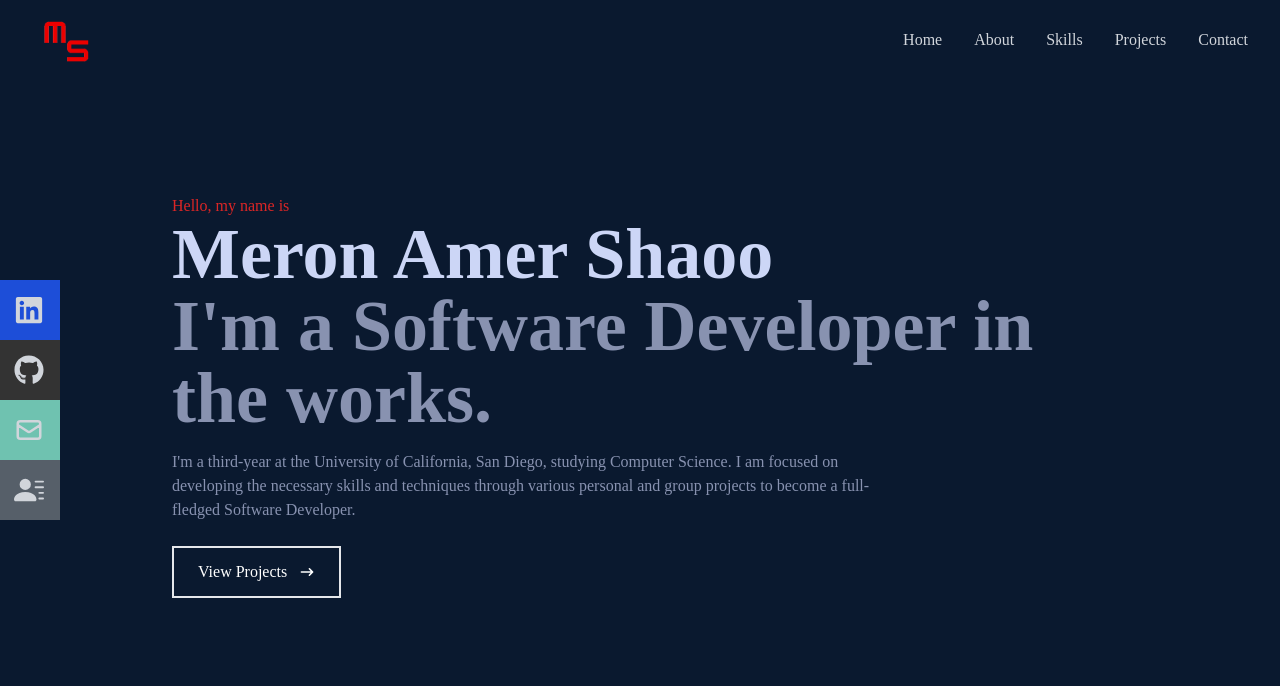
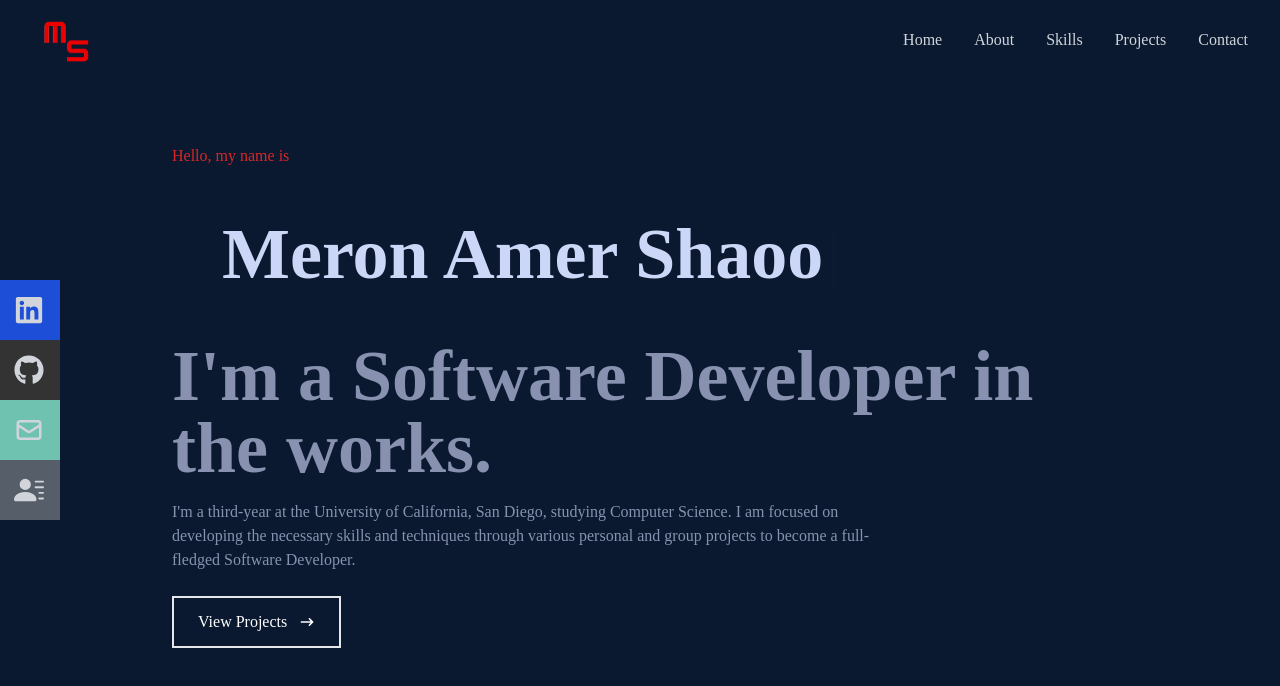
Before and after one commit to Meron19/portfolio, a React (Create React App) app: page / in a window 1280 px wide. Shown: the top 686 px of the page. Built offline with nearby package versions, Linux system fonts and the light colour scheme.

Commit message:
commit 	modified:   package-lock.json 	modified:   package.json 	modified:   src/components/Home.jsx

```diff
--- a/package.json
+++ b/package.json
@@ -11,6 +11,7 @@
     "react-icons": "^5.2.1",
     "react-scripts": "5.0.1",
     "react-scroll": "^1.9.0",
+    "react-simple-typewriter": "^5.0.1",
     "web-vitals": "^2.1.4"
   },
   "scripts": {
--- a/src/components/Home.jsx
+++ b/src/components/Home.jsx
@@ -1,11 +1,18 @@
 import React, { useState } from 'react'
 import {HiArrowNarrowRight} from 'react-icons/hi'
 import { Link } from 'react-scroll'
+import {useTypewriter, Cursor} from 'react-simple-typewriter'
 
 
 export const Home = () => {
   const [nav, setNav] = useState(false)
   const handleClick = () => setNav(!nav)
+
+  const [text] = useTypewriter ({
+    words: ['Meron Amer Shaoo', 'Meron Amer Shaoo', 'Meron Amer Shaoo'],
+    loop:{},
+    typeSpeed: 80
+  });
 
   return (
     <div name='home' className='w-full h-screen bg-[#0a192f]'>
@@ -13,7 +20,14 @@ export const Home = () => {
         {/* Container */}
         <div className='max-w-[1000px] mx-auto px-8 flex flex-col justify-center h-full'>
             <p className='text-red-600'>Hello, my name is</p>
-            <h1 className='text-4xl sm:text-7xl font-bold text-[#ccd6f6]'>Meron Amer Shaoo</h1>
+            <h1 style= {{margin:"50px"}} className='text-4xl sm:text-7xl font-bold text-[#ccd6f6]'>
+              <span >
+                {text}
+              </span>
+              <span>
+                <Cursor />
+              </span>
+            </h1>
             <h2 className='text-4xl sm:text-7xl font-bold text-[#8892b0]'>I'm a Software Developer in the works.</h2>
             <p className='text-[#8892b0] py-4 max-w-[700px]'>I'm a third-year at the University of California, San Diego, studying Computer Science.
               I am focused on developing the necessary skills and techniques through various personal
```
Also changed, not shown: 1 other file (tests, documents, lock files or other folders).
